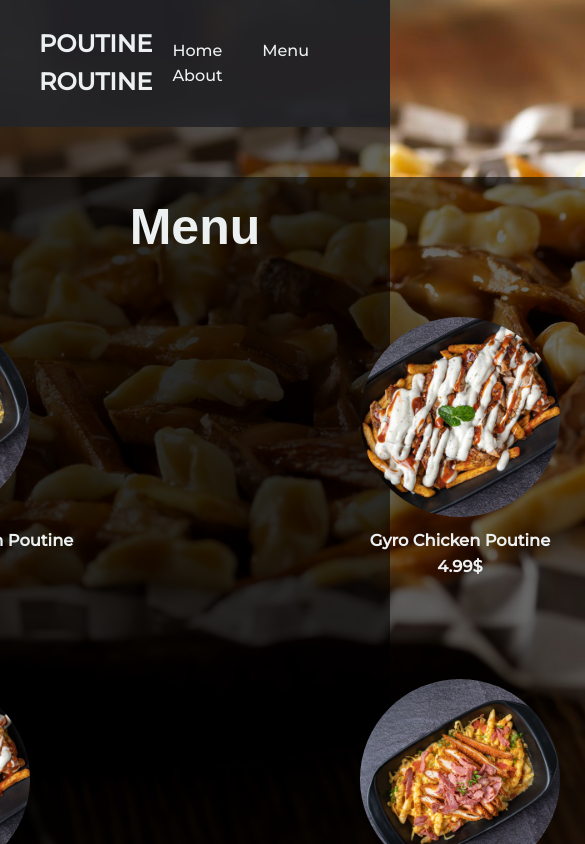
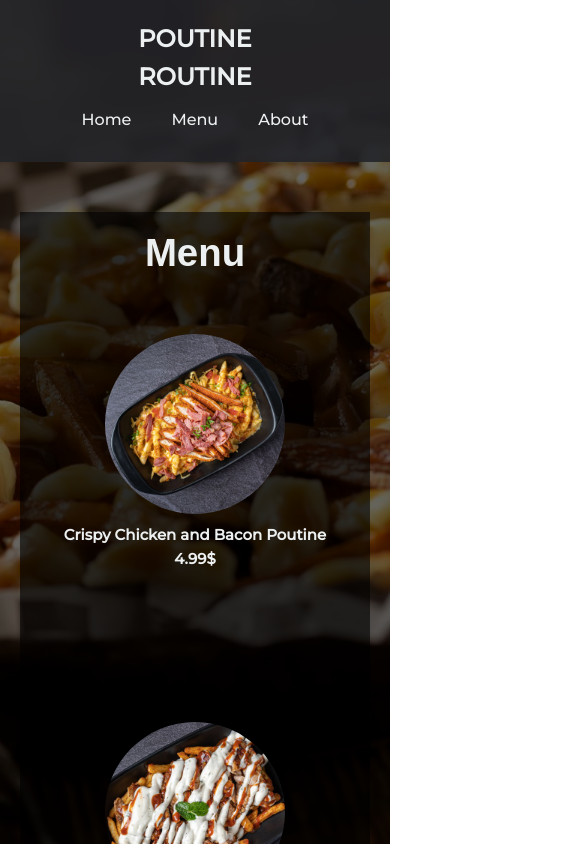
Before and after one commit to mirza-adnan/restaurant-page, a plain HTML site: page index.html in a window 390 px wide. Both pictures are taken after a click on the item "Menu". Shown: the top 844 px of the page, 585 px wide, since content can reach past the window. Drawn offline with Linux system fonts and the light colour scheme; a web font is replaced by a local one.

Commit message:
added some media queries

```diff
--- a/style.css
+++ b/style.css
@@ -74,11 +74,11 @@ header h2 {
 main {
   color: var(--white);
   flex-grow: 1;
+  font-size: 1.5rem;
 }
 
 main h1 {
   font-family: "Sansita Swashed",sans-serif;
-  font-size: 50px;
 }
 
 .main-home {
@@ -89,8 +89,11 @@ main h1 {
   flex-direction: column;
   justify-content: flex-start;
   align-items: center;
-  font-size: 1.4rem;
   text-align: center;
+}
+
+.main-home p {
+  font-size: 1.3rem;
 }
 
 .main-menu {
@@ -110,18 +113,17 @@ main h1 {
   flex-direction: column;
   background-color: var(--overlay);
   align-items: center;
-  padding: 10px 0px;
+  padding: 10px 1%;
 }
 
 .grid-container {
-  width: 1000px;
+  max-width: 900px;
   display: grid;
-  grid-template-columns: 1fr 1fr;
-  grid-template-rows: 1fr 1fr 1fr;
-  gap: 100px;
+  grid-template-columns: repeat(2, 1fr);
+  grid-template-rows: repeat(3, 1fr);
+  gap: 150px;
   justify-content: center;
   align-content: center;
-
   padding: 20px;
 }
 
@@ -130,14 +132,13 @@ main h1 {
   flex-direction: column;
   justify-content: space-evenly;
   align-items: center;
-  font-size: 14px;
+  font-size: 0.8rem;
   height: 100%;
   text-align: center;
 }
 
 .menu-item img {
   max-width: 200px;
-  height: 200px;
   margin-bottom: 10px;
   border-radius: 50%;
 }
@@ -147,12 +148,12 @@ main h1 {
   flex-direction: column;
   justify-content: flex-start;
   align-items: center;
+  font-size: 1.2rem;
 }
 
 .about {
   max-width: 600px;
   min-width: 376px;
-  height: 700px;
   margin: 20px;
   padding: 20px;
   text-align: justify;
@@ -163,9 +164,12 @@ main h1 {
   background-color: var(--overlay);
 }
 
+.about p {
+  padding: 20px 0px;
+}
+
 .about h1 {
   font-family: "Sansita Swashed", sans-serif;
-  font-size: 50px;
 }
 
 .order-button {
@@ -210,3 +214,47 @@ footer p {
 footer a {
   color: var(--golden);
 }
+
+@media screen and (max-width:600px) {
+  header {
+    flex-direction: column;
+    justify-content: center;
+    align-items: center;
+    padding: 20px 0;
+    font-size: 1rem;
+  }
+
+  .wrapper {
+    padding: 10px 6%;
+  }
+
+  .grid-container {
+    grid-template-columns: 1fr;
+    grid-template-rows: (6, 1fr);
+    max-width: 400px;
+  }
+
+  .menu-item img {
+    width: 180px;
+  }
+
+  .nav-link {
+    padding: 10px 20px;
+  }
+}
+
+@media screen and (max-width:500px) {
+  .main-about {
+    font-size: 92%;
+  }
+
+  .about {
+    min-width: 0px;
+  }
+}
+
+@media screen and (max-width:400px) {
+  main {
+    font-size: 1.2rem;
+  }
+}
```
Also changed, not shown: main.js (+1 -1 lines).
